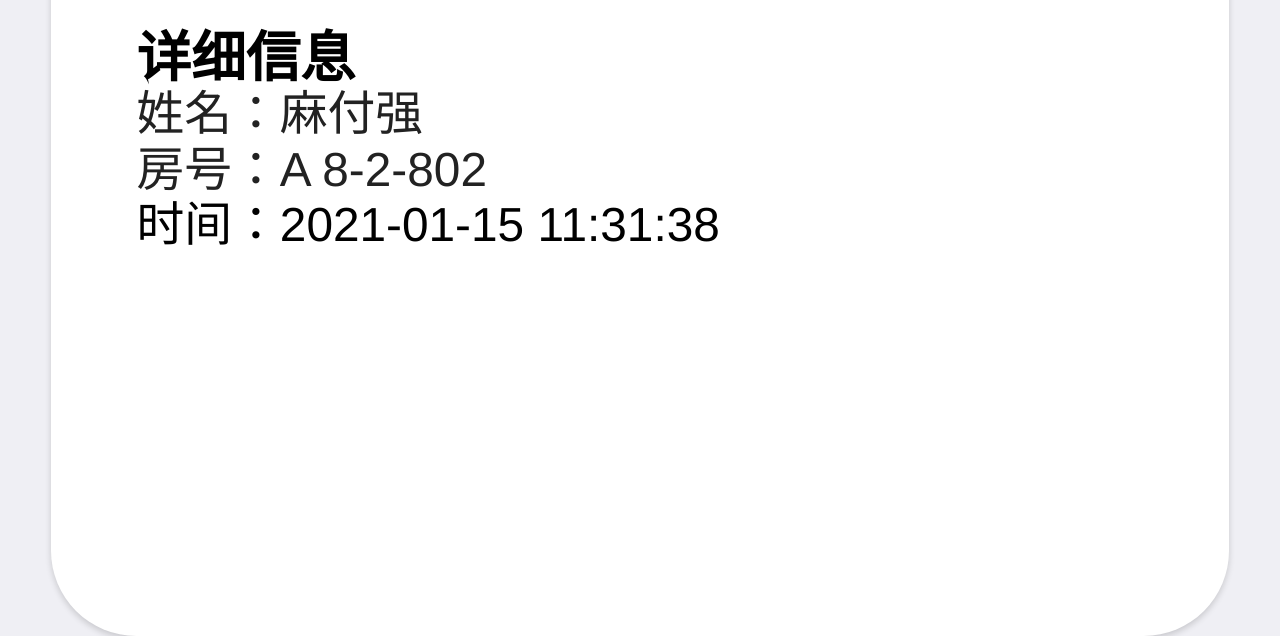
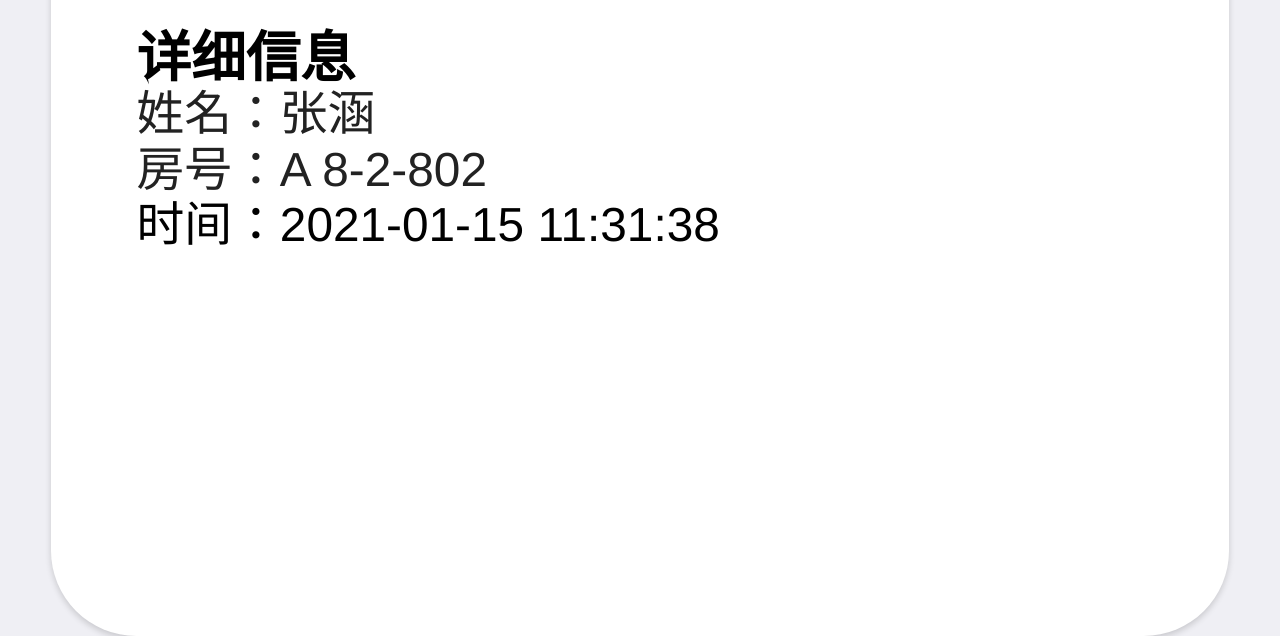
Before and after one commit to rookie66/rookie66.github.io, a plain HTML site: page index.html in a window 1280 px wide. Shown: the part 1071-1707 px from the top of the page. Drawn offline with nearby package versions, Linux system fonts and the light colour scheme.

Commit message:
Update index.html

```diff
--- a/index.html
+++ b/index.html
@@ -58,7 +58,7 @@
 				</div>
 				<div class="view-details">
 					<div>详细信息</div>
-					<div>姓名：麻付强</div>
+					<div>姓名：张涵</div>
 					<div>房号：A 8-2-802</div>
 					<div style="font-size: .28rem;">时间：<span id="timestamp"></span></div>
 				</div>
```
